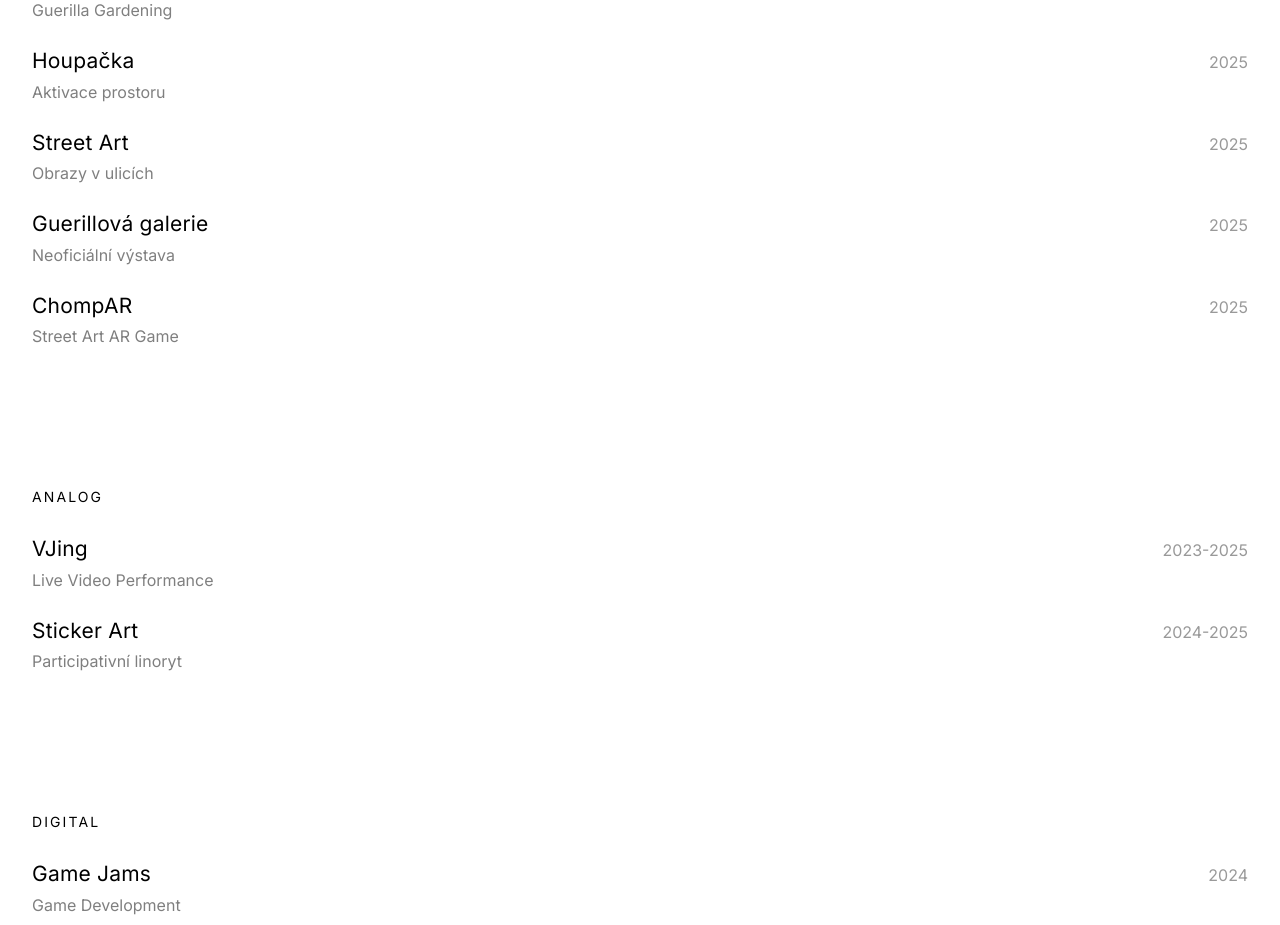
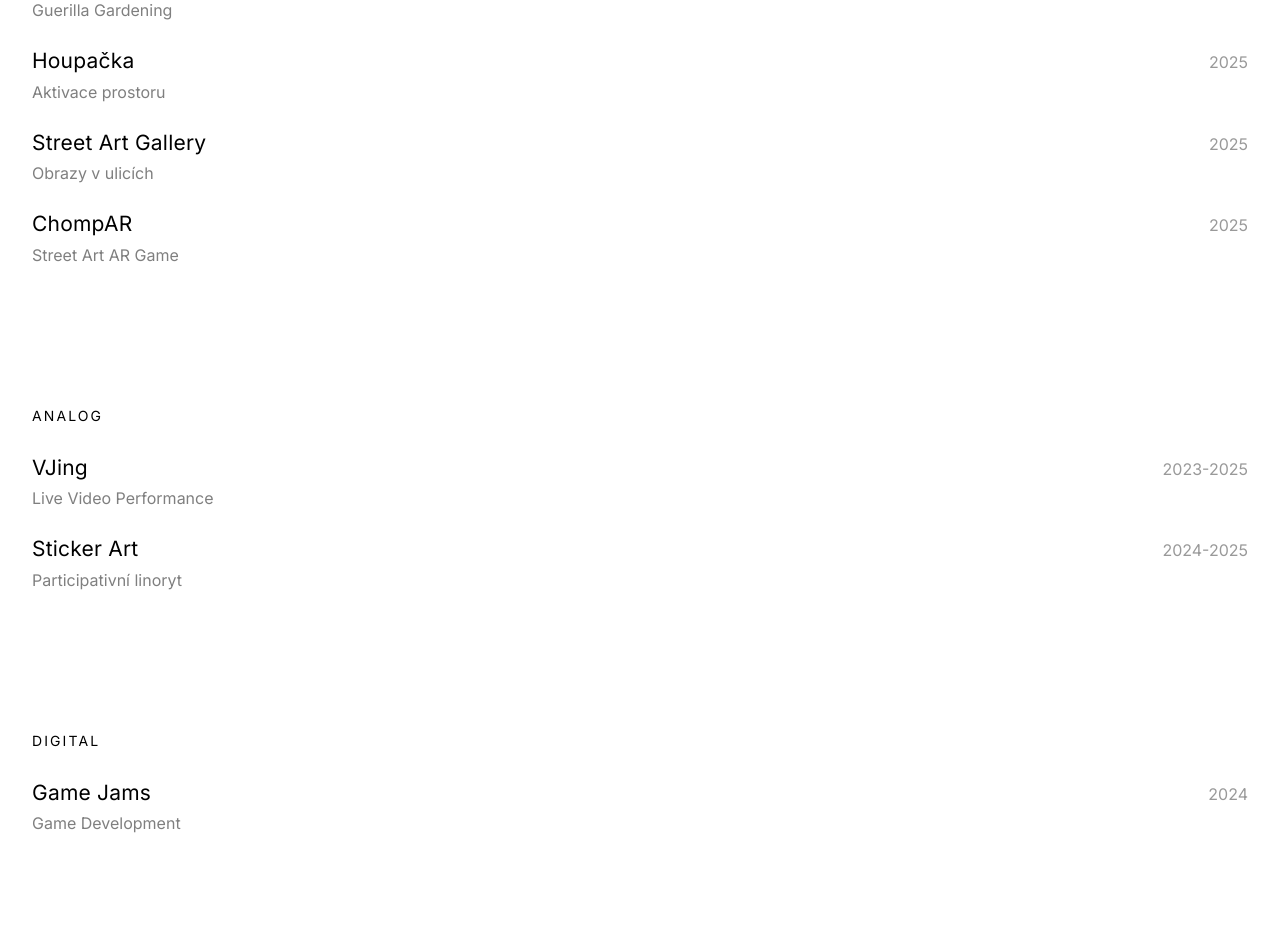
Before and after one commit to martintomekvfx/martintomekvfx.github.io, a React (Vite) app: page / in a window 1280 px wide. Shown: the part 2380-3305 px from the top of the page. Built offline with nearby package versions, Linux system fonts and the light colour scheme; a web font is replaced by a local one.

Commit message:
Merge Street Art + Guerilla Gallery into Street Art Gallery with link to ChompAR

```diff
--- a/src/data/projects.js
+++ b/src/data/projects.js
@@ -65,66 +65,57 @@ Po delší době: Celý kovový mobiliář sušáků byl obroušen a nově natř
     thumbs: ['/projects/houpacka/IMG_2332_thumb.jpg'],
   },
   {
-    id: 'street-art',
-    title: 'Street Art',
+    id: 'street-art-gallery',
+    title: 'Street Art Gallery',
     subtitle: 'Obrazy v ulicích',
     category: 'guerilla',
-    description: 'Street art, spray art, malba na různých materiálech, poster bombing a sticker bombing ve veřejném prostoru',
-    artist: 'Ptáček',
+    description: 'Pouliční galerie využívající prázdné plochy města - paste-upy, stickery, postery a neoficiální výstavy.',
+    artist: 'Ptáček + další umělci',
     status: 'in-progress',
     year: '2025',
-    location: 'Palmovka, Anifilm Třeboň',
-    details: ['Různé techniky', 'Linoritové samolepky', 'Stop motion animace'],
-    fullDescription: `Komplexní přístup k street artu zahrnující různé techniky: spray art, malbu, poster bombing a sticker bombing.
+    location: 'Palmovka, Kolbenka, Anifilm Třeboň',
+    details: ['Paste-upy', 'Sticker bombing', 'Poster bombing', 'Neoficiální galerie'],
+    fullDescription: `Město jako galerie — prázdné plochy jako výstavní prostor.
 
-Linoritové samolepky - Stop Motion projekt:
+PRÁZDNÉ PLOCHY:
+Mnoho zastávek MHD má rámy na vývěsky - pokud se dlouho žádná výluka nekonala, zůstává v rámech prázdný papír nebo nic. Tyto prázdné plochy využívám jako neoficiální výstavní prostor.
+
+TECHNIKY:
+• Paste-upy – velkoformátové tisky lepené na zdi
+• Sticker bombing – série linoritových samolepek s unikátním číslem
+• Poster bombing – plakáty a grafiky
+• Spray art – malba sprejem
+
+LINORITOVÉ SAMOLEPKY - Stop Motion projekt:
 Vytvořil jsem sérii samolepek s natiskem linoritu, kde každá samolepka má své unikátní číslo.
-
 1. Digitalizace - Všechny samolepky jsou naskenované
 2. Projekce - Stop motion animace byla promítána na Anifest
-3. Distribuce - Samolepky jsou lepeny do ulic`,
-    materials: ['Linoritové samolepky', 'Spray barvy', 'Postery', 'Lepidlo'],
-    budget: '~400 Kč',
+3. Distribuce - Samolepky jsou lepeny do ulic
+
+GUERILLOVÁ GALERIE:
+Připravil jsem vlastní grafické tisky a díla od přátel. Tyto výtisky jsem vylepil do vybraných rámů a na plochy, kde nic nebylo. Tak vznikla malá venkovní galerie: obrazy v ulici, které denně míjely desítky lidí.
+
+→ Viz také projekt ChompAR – AR hra propojená se street artem`,
+    materials: ['Linoritové samolepky', 'Paste-upy', 'Postery', 'Spray barvy', 'Lepidlo'],
+    budget: '~750 Kč',
     timeline: 'Průběžně',
     videoUrl: 'https://youtu.be/P-Wx6zbYfiE',
     image: '/projects/streetart/IMG_4740_thumb.jpg',
-    images: ['/projects/streetart/IMG_4740_web.jpg'],
-    thumbs: ['/projects/streetart/IMG_4740_thumb.jpg'],
-  },
-  {
-    id: 'guerillova-galerie',
-    title: 'Guerillová galerie',
-    subtitle: 'Neoficiální výstava',
-    category: 'guerilla',
-    description: 'Výlep uměleckých děl do prázdných městských rámů, vývěsek a prázdných ploch',
-    artist: 'Ptáček + další umělci',
-    status: 'in-progress',
-    year: '2025',
-    location: 'Okolí Kolbenky, Palmovka',
-    details: ['Prázdné plochy', 'Kolektivní akce', 'Neoficiální galerie'],
-    fullDescription: `Vytváření improvizované pouliční galerie v místech, jež kdysi sloužila k informování veřejnosti.
-
-Mnoho zastávek MHD má například rámy na vývěsky - pokud se dlouho žádná výluka nekonala, zůstává v rámech prázdný papír nebo nic.
-
-Připravil jsem vlastní grafické tisky a díla od přátel. Tyto výtisky jsem vylepil do vybraných rámů a na plochy, kde nic nebylo.
-
-Tak vznikla malá venkovní galerie: obrazy v ulici, které denně míjely desítky lidí.`,
-    materials: ['Vlastní tisky/grafiky', 'Díla od přátel', 'Lepidlo'],
-    budget: '~350 Kč',
-    timeline: 'Průběžně',
-    image: '/projects/gallery/IMG_1694_thumb.jpg',
     images: [
+      '/projects/streetart/IMG_4740_web.jpg',
       '/projects/gallery/IMG_1694_web.jpg',
       '/projects/gallery/IMG_1719_web.jpg',
       '/projects/gallery/IMG_2332_web.jpg',
       '/projects/gallery/IMG_4702_web.jpg',
     ],
     thumbs: [
+      '/projects/streetart/IMG_4740_thumb.jpg',
       '/projects/gallery/IMG_1694_thumb.jpg',
       '/projects/gallery/IMG_1719_thumb.jpg',
       '/projects/gallery/IMG_2332_thumb.jpg',
       '/projects/gallery/IMG_4702_thumb.jpg',
     ],
+    relatedProject: 'chompar',
   },
   {
     id: 'chompar',
```
